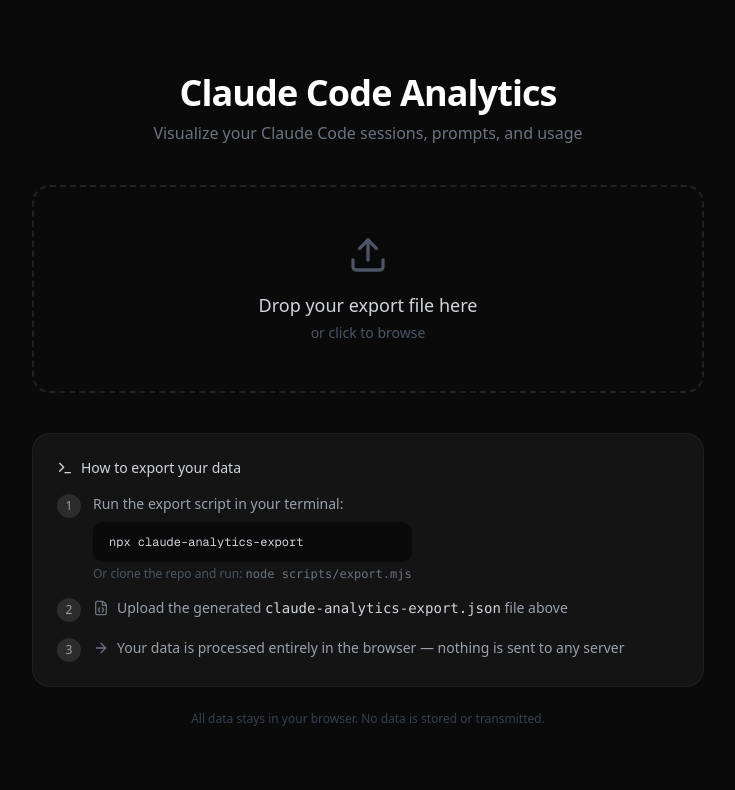
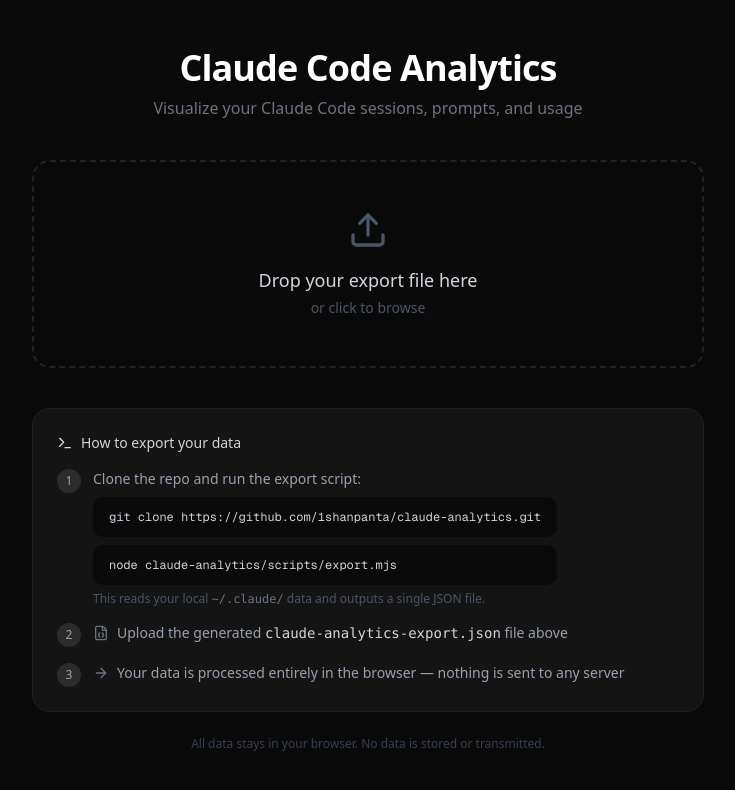
Before and after one commit to 1shanpanta/claude-analytics, a Next.js app: page / in a window 1280 px wide. Shown: the top 790 px of the page, without its empty margins (272-1007 px from the left). Built offline with nearby package versions, Linux system fonts and the light colour scheme.

Commit message:
[fix] replace fake npx command with actual clone + run instructions

```diff
--- a/src/components/upload-zone.tsx
+++ b/src/components/upload-zone.tsx
@@ -112,12 +112,17 @@
             <div className="flex items-start gap-3">
               <span className="flex h-6 w-6 shrink-0 items-center justify-center rounded-full bg-white/10 text-xs text-gray-400">1</span>
               <div>
-                <p className="text-sm text-gray-400">Run the export script in your terminal:</p>
-                <code className="mt-2 block rounded-lg bg-black/50 px-4 py-3 text-xs text-gray-300 font-mono">
-                  npx claude-analytics-export
-                </code>
-                <p className="mt-1 text-xs text-gray-600">
-                  Or clone the repo and run: <code className="text-gray-500">node scripts/export.mjs</code>
+                <p className="text-sm text-gray-400">Clone the repo and run the export script:</p>
+                <div className="mt-2 space-y-2">
+                  <code className="block rounded-lg bg-black/50 px-4 py-3 text-xs text-gray-300 font-mono">
+                    git clone https://github.com/1shanpanta/claude-analytics.git
+                  </code>
+                  <code className="block rounded-lg bg-black/50 px-4 py-3 text-xs text-gray-300 font-mono">
+                    node claude-analytics/scripts/export.mjs
+                  </code>
+                </div>
+                <p className="mt-1.5 text-xs text-gray-600">
+                  This reads your local <code className="text-gray-500">~/.claude/</code> data and outputs a single JSON file.
                 </p>
               </div>
             </div>
```
